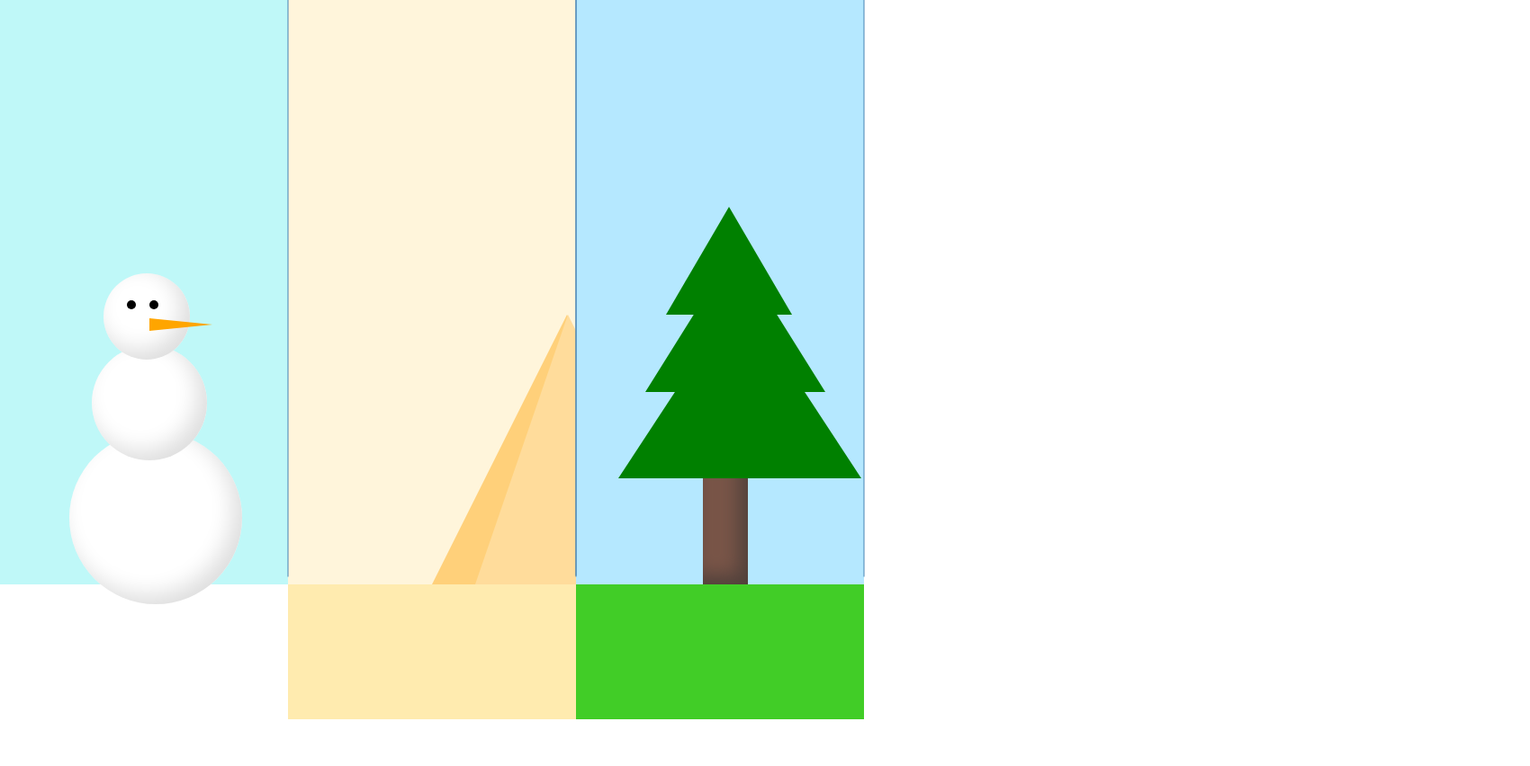
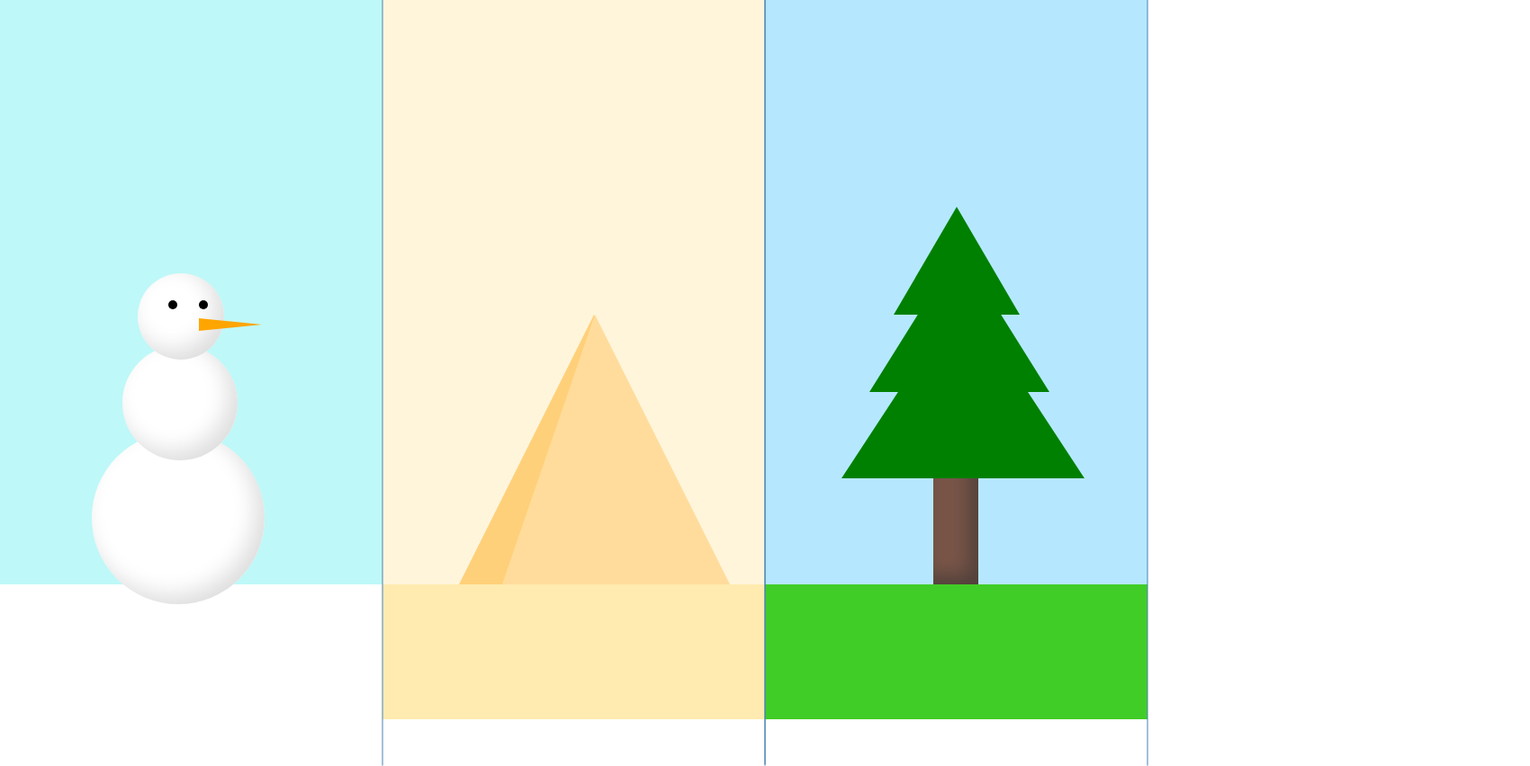
Before and after one commit to NCamAr/shapes, a plain HTML site: page index.html in a window 1280 px wide. Shown: the whole page at 90% size, 1700 px wide, since content can reach past the window. Before the commit the page ends 800 px from the top, so only its background shows below. Drawn offline with Linux system fonts and the light colour scheme.

Commit message:
Add files via upload

```diff
--- a/index.html
+++ b/index.html
@@ -6,7 +6,7 @@
 <body>
 
 	<!-- These are examples, create your own elements with classes to style them -->
-	<snowman>
+	<div class="snowman">
 		<div class="fondo1"></div>
 		<div class="piso1"></div>
 		<div class="circle"></div>
@@ -16,17 +16,17 @@
 		<div class="eye"></div>
 		<div class="eye eye2"></div>
 
-		</snowman>
+		</div>
 
-	<pyramid>
+	<div class="pyramid">
 		<div class="fondo1 fondo2"></div>
 		<div class="piso1 piso2"></div>
 		<div class="triangle"></div>
 		<div class="triangle triangle2"></div>
 
-		</pyramid>
+	</div>
 
-	<tree>
+	<div class="tree">
 		<div class="fondo1 fondo3"></div>
 		<div class="piso1 piso3"></div>
 		<div class="tronco"></div>
@@ -34,7 +34,7 @@
 		<div class="hojas hojas2"></div>
 		<div class="hojas hojas3"></div>
 
-		</tree>
+		</div>
 
 
 	<div class="line"></div>
--- a/styles.css
+++ b/styles.css
@@ -8,6 +8,12 @@ body {
     font-size: 1em;
     margin: 0;
     padding: 0;
+    height: 100vh;
+    width: 100%;
+    overflow: hidden;
+    margin: 0 auto;
+    min-width: 1700px;
+    position: relative;
 }
 .fondo1 {
 	width: 25%;
@@ -130,7 +136,7 @@ body {
     border-bottom: 300px solid #ffd07a;
     position: absolute;
     bottom: 150px;
-    left: 30em;
+    left: 30%;
 
 }
 
@@ -142,7 +148,7 @@ body {
     border-bottom: 300px solid #ffdc9b;
     position: absolute;
     bottom: 150px;
-    left: 33em;
+    left: calc(30% + 3em);
 }
 
 .tronco{
@@ -163,7 +169,7 @@ body {
     border-bottom: 206px solid green;
     position: absolute;
     bottom: 268px;
-    left: 53.7%;
+    left: 55%;
 
 }
 
@@ -173,7 +179,7 @@ body {
     border-bottom: 160px solid green;
     position: absolute;
     bottom: 364px;
-    left: 56%;
+    left: 56.8%;
 }
 
 .hojas3{
@@ -182,5 +188,5 @@ body {
     border-bottom: 120px solid green;
     position: absolute;
     bottom: 450px;
-    left: 57.8%;
+    left: 58.4%;
 }
```
